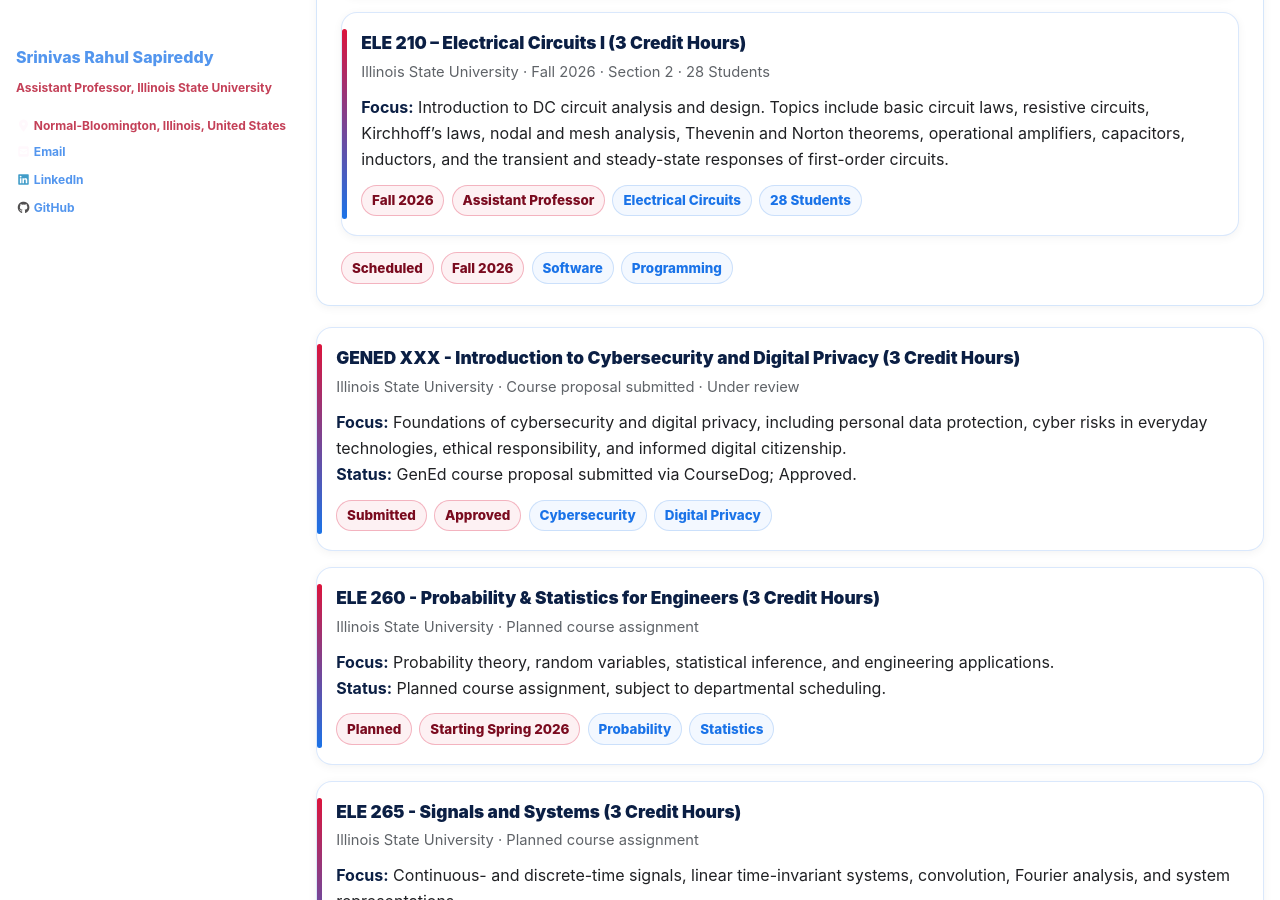
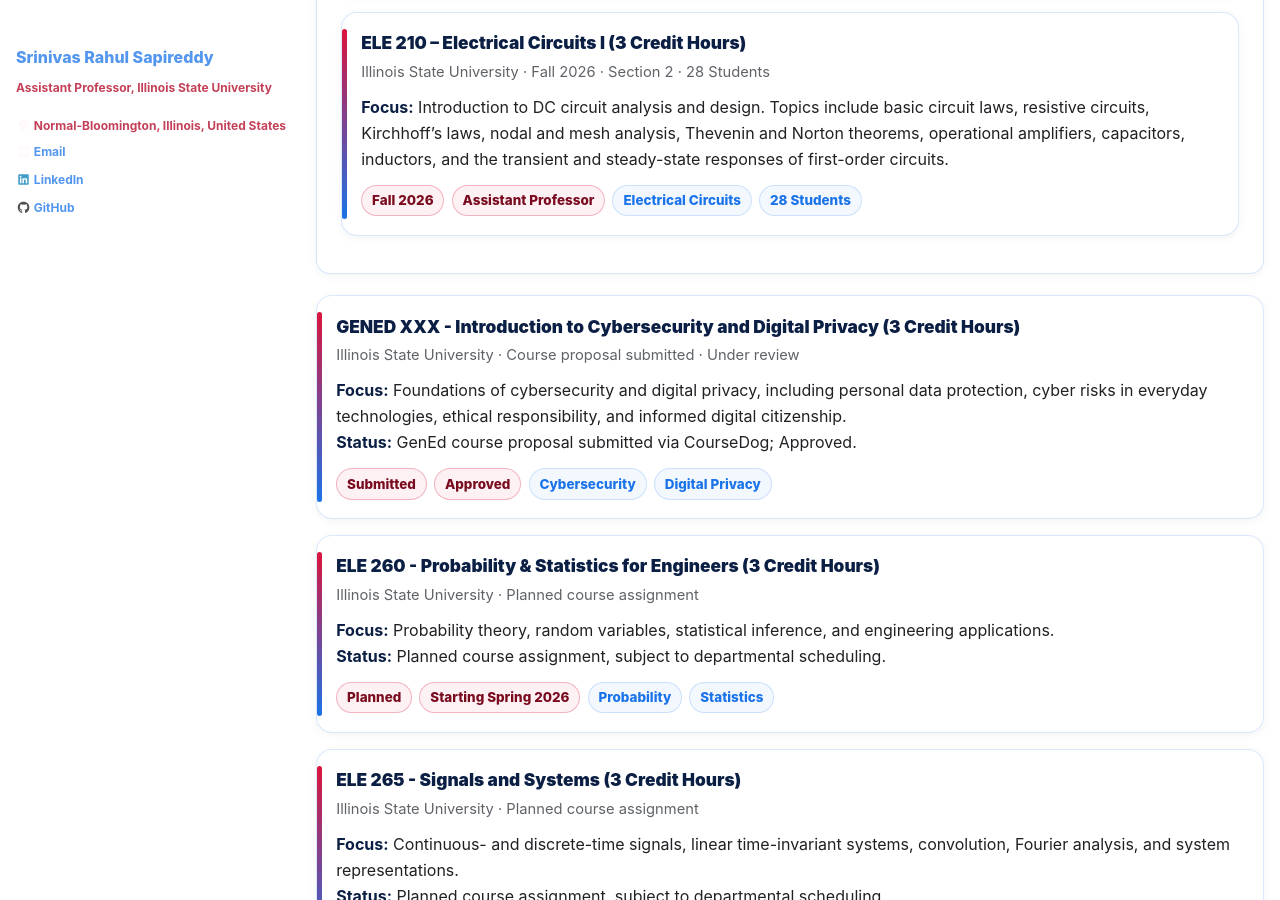
Before and after one commit to srsapireddy/srsapireddy.github.io, a Jekyll site: the page built from _pages/teaching.md, in a window 1280 px wide and 900 px high, scrolled down 1884 px. Built offline with Jekyll 4.4.1, drawn with Linux system fonts in a browser that asks for light colours; cached includes are drawn as plain includes; nearby versions of some CDN libraries.

Commit message:
Update teaching.md

```diff
--- a/_pages/teaching.md
+++ b/_pages/teaching.md
@@ -893,12 +893,6 @@
 
     </div>
 
-        <div class="course-tags">
-          <span class="course-tag isu">Scheduled</span>
-          <span class="course-tag isu">Fall 2026</span>
-          <span class="course-tag">Software</span>
-          <span class="course-tag">Programming</span>
-        </div>
       </div>
 
       <div class="course-card isu-course">
```
